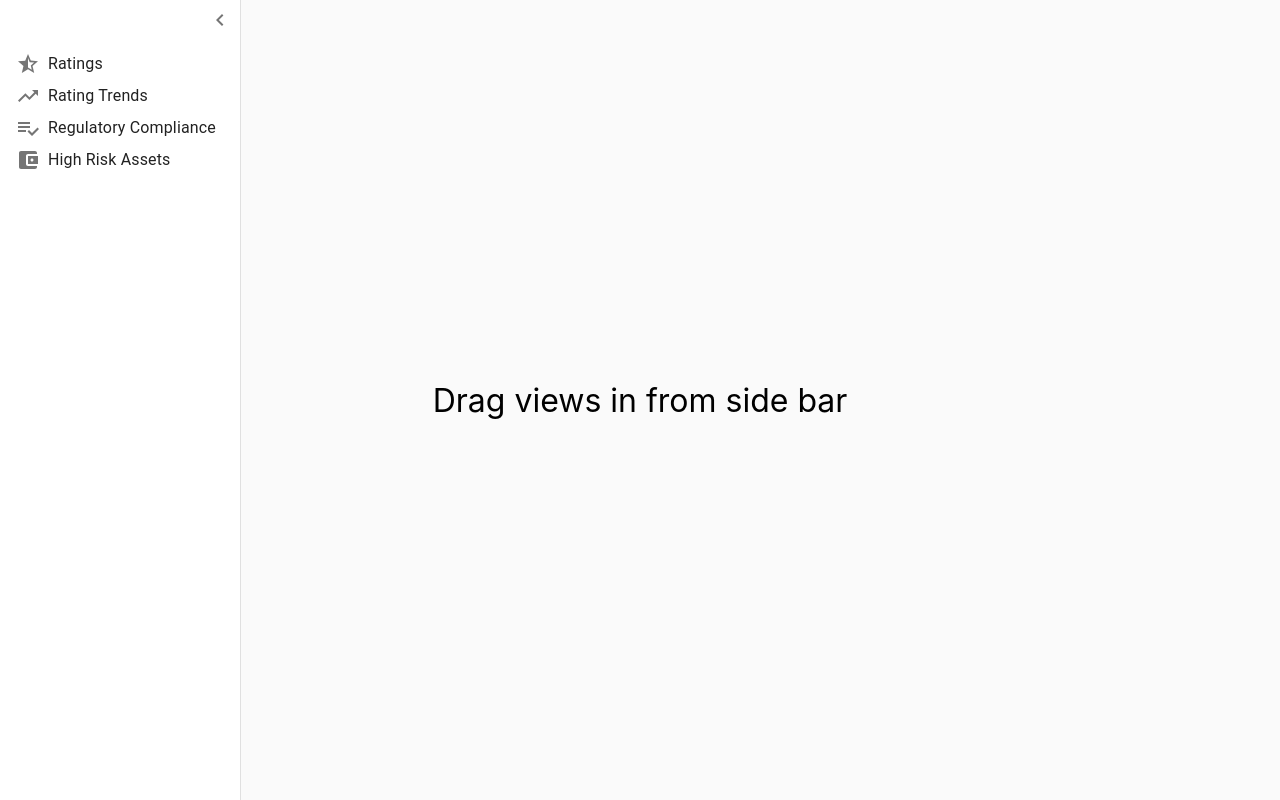
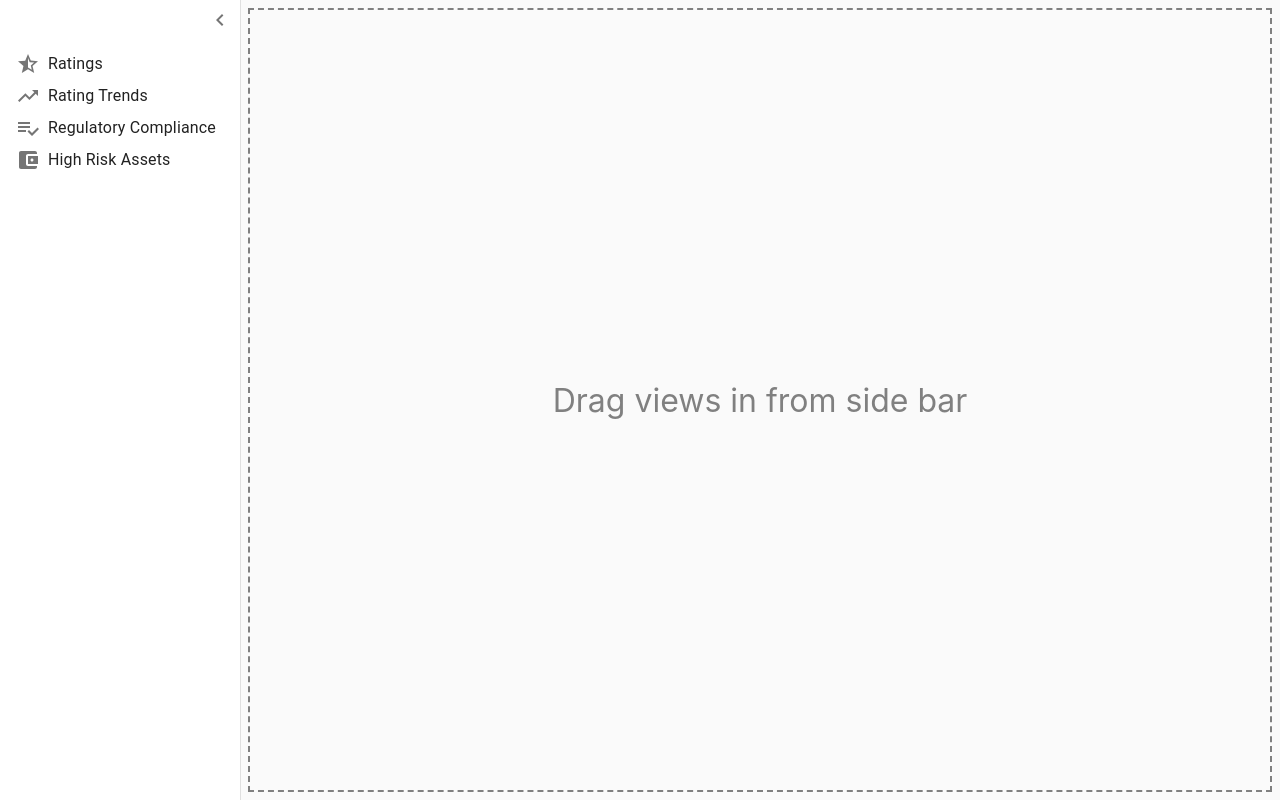
Before and after one commit to arpithindukuri/keyworks-draft, a React (Create React App) app: page / in a window 1280 px wide. Built offline with nearby package versions, Linux system fonts and the light colour scheme.

Commit message:
Add border to dashboard placeholder

```diff
--- a/src/App.tsx
+++ b/src/App.tsx
@@ -34,12 +34,9 @@ const defaultTheme = createMyTheme({});
 
 const theme = createMyTheme({
 	gradients: {
-		green:
-			"radial-gradient(circle at 50% -20.71%, #cbebb7 0, #bfe7b5 12.5%, #afe0af 25%, #9ad6a7 37.5%, #81ca9d 50%, #66be94 62.5%, #4bb48f 75%, #2dad8e 87.5%, #00a991 100%)",
-		orange:
-			"radial-gradient(circle at 50% -20.71%, #ffffcc 0, #e2cf7a 50%, #a69328 100%)",
-		red:
-			"radial-gradient(circle at 50% -20.71%, #f5985e 0, #f18958 16.67%, #e8764f 33.33%, #db5d43 50%, #cd423a 66.67%, #c32836 83.33%, #bb0136 100%)",
+		green: "radial-gradient(circle at 50% -20.71%, #cbebb7 0, #bfe7b5 12.5%, #afe0af 25%, #9ad6a7 37.5%, #81ca9d 50%, #66be94 62.5%, #4bb48f 75%, #2dad8e 87.5%, #00a991 100%)",
+		orange: "radial-gradient(circle at 50% -20.71%, #ffffcc 0, #e2cf7a 50%, #a69328 100%)",
+		red: "radial-gradient(circle at 50% -20.71%, #f5985e 0, #f18958 16.67%, #e8764f 33.33%, #db5d43 50%, #cd423a 66.67%, #c32836 83.33%, #bb0136 100%)",
 	},
 	overrides: {
 		MuiList: {
@@ -97,7 +94,7 @@ function App() {
 							minHeight: "100vh",
 						}}
 					>
-						<Dashboard />
+						<Dashboard isSidebarOpen={open} />
 					</div>
 				</div>
 			</AppProvider>
--- a/src/components/RGL/Dashboard.tsx
+++ b/src/components/RGL/Dashboard.tsx
@@ -31,19 +31,22 @@ const useStyles = makeStyles({
 		animationDelay: "0.5s",
 		animationFillMode: "backwards",
 	},
-	placeholder: {
+	placeholder: ({ isSidebarOpen }: { isSidebarOpen: boolean }) => ({
 		display: "flex",
 		position: "absolute",
-		top: 0,
-		left: 0,
-		height: "100vh",
-		width: "100vw",
+		top: "8px",
+		bottom: "8px",
+		left: isSidebarOpen ? "248px" : "8px",
+		right: "8px",
+		transition: "0.3s",
 		alignItems: "center",
 		justifyContent: "center",
 		fontSize: "2rem",
 		pointerEvents: "none",
 		touchAction: "none",
-	},
+		border: "2px dashed grey",
+		color: "grey",
+	}),
 	container: {
 		minHeight: "100vh !important",
 	},
@@ -72,8 +75,12 @@ const dashboardData = [
 	},
 ];
 
-export default function Dashboard() {
-	const classes = useStyles();
+export default function Dashboard({
+	isSidebarOpen,
+}: {
+	isSidebarOpen: boolean;
+}) {
+	const classes = useStyles({ isSidebarOpen: isSidebarOpen });
 	const { state } = useContext(AppContext);
 
 	const [layout, setLayout] = useState<Layout[]>([
```
